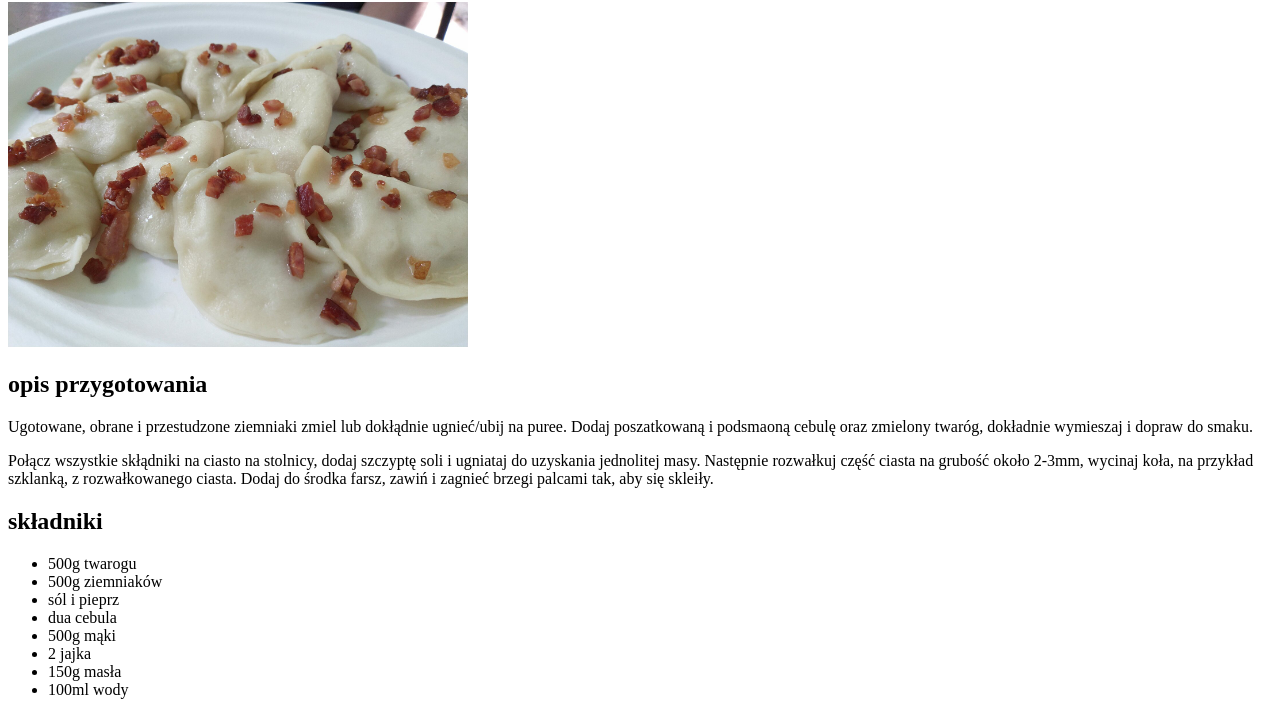
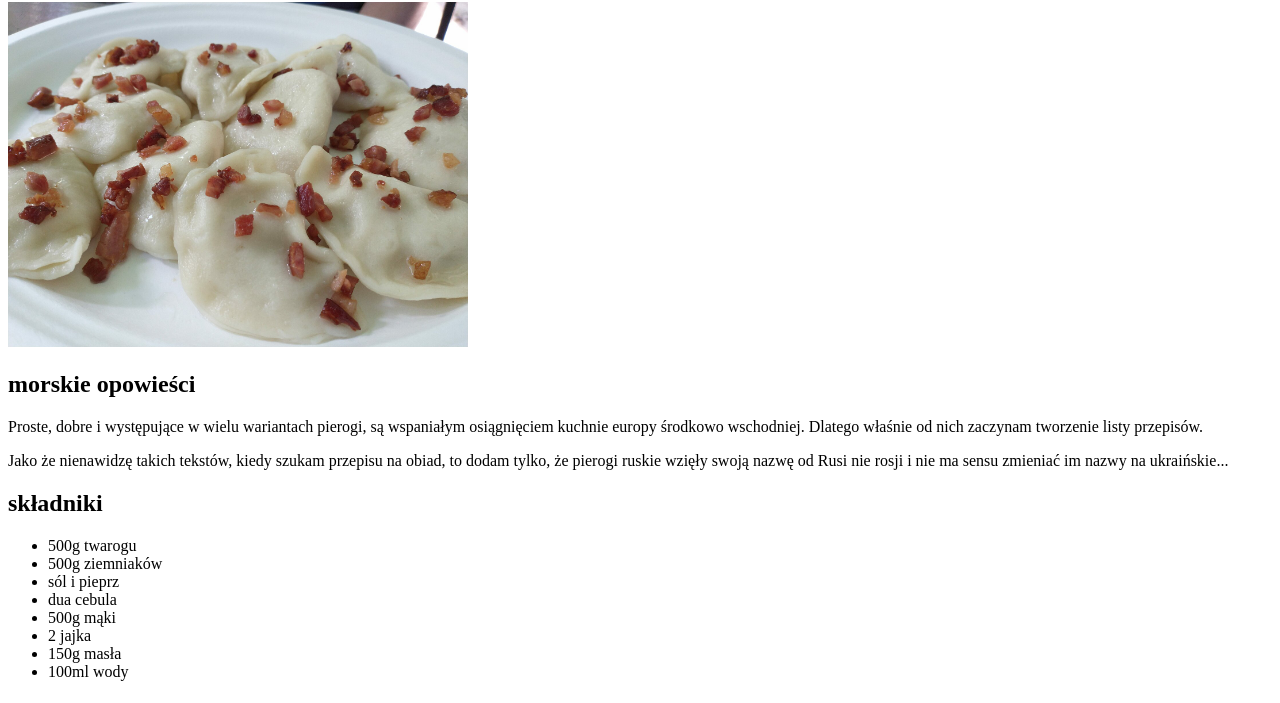
Before and after one commit to Wolos71/odin-recipes, a plain HTML site: page recipes/pierogies.html in a window 1280 px wide. Shown: the part 78-781 px from the top of the page. Drawn offline with Linux system fonts and the light colour scheme.

Commit message:
description to chodziło o inny opis, poprawion

```diff
--- a/recipes/pierogies.html
+++ b/recipes/pierogies.html
@@ -9,11 +9,14 @@
     <h1>Pierogi</h1>
     <img src="../img/pierogi.jpg" alt="pierogi ruskie ze skwarkami" height="345" width="460">
 
-    <h2>opis przygotowania</h2>
-    <p>Ugotowane, obrane i przestudzone ziemniaki zmiel lub dokłądnie ugnieć/ubij na puree. Dodaj poszatkowaną i podsmaoną cebulę oraz zmielony twaróg, dokładnie wymieszaj i dopraw do smaku.</p>
-    <p>Połącz wszystkie skłądniki na ciasto na stolnicy, dodaj szczyptę soli i ugniataj do uzyskania jednolitej masy. Następnie rozwałkuj część ciasta
-        na grubość około 2-3mm, wycinaj koła, na przykład szklanką, z rozwałkowanego ciasta. Dodaj do środka farsz, zawiń i zagnieć brzegi palcami tak, aby się skleiły.
+    <h2>morskie opowieści</h2>
+    <p>Proste, dobre i występujące w wielu wariantach pierogi, są wspaniałym osiągnięciem kuchnie europy środkowo wschodniej.
+        Dlatego właśnie od nich zaczynam tworzenie listy przepisów.
     </p>
+    <p>Jako że nienawidzę takich tekstów, kiedy szukam przepisu na obiad, to dodam tylko, że pierogi ruskie wzięły swoją nazwę od Rusi
+        nie rosji i nie ma sensu zmieniać im nazwy na ukraińskie...
+    </p>
+
 
     <h2>składniki</h2>
     <ul>
```
